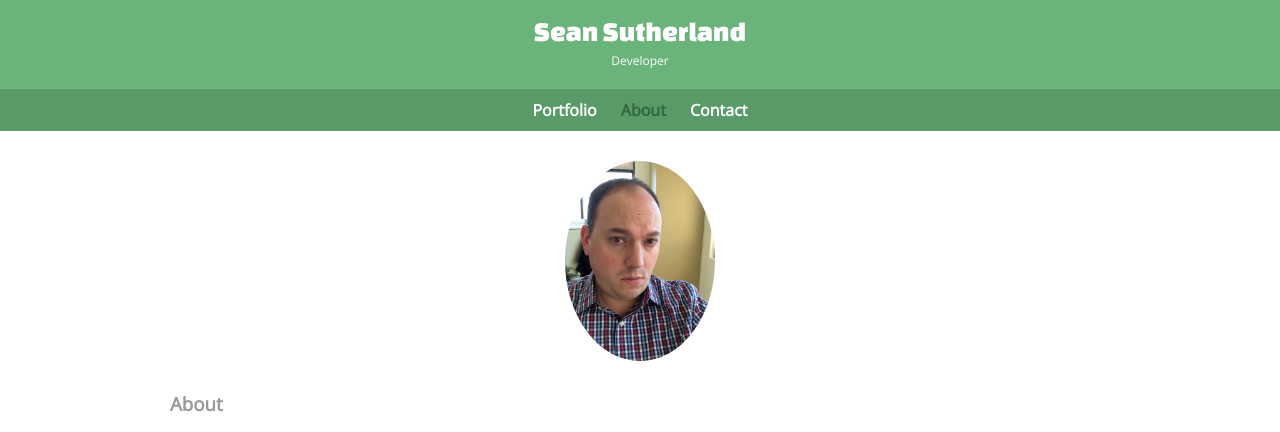
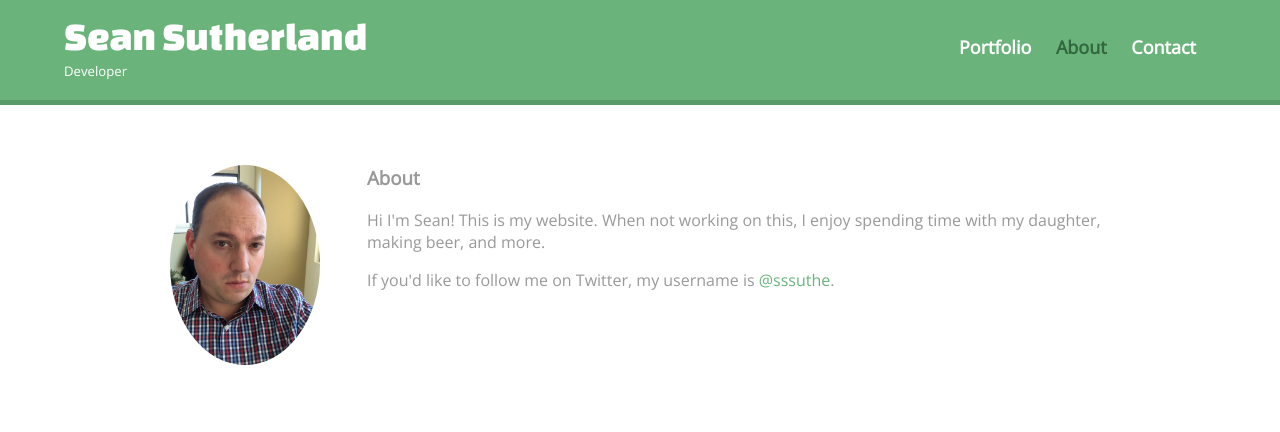
Before and after one commit to sssuthe/PersonalSite, a plain HTML site: page about.html in a window 1280 px wide. Shown: the top 432 px of the page. Drawn offline with nearby package versions, Linux system fonts and the light colour scheme.

Commit message:
Worked out the nav responsive layout

```diff
--- a/about.html
+++ b/about.html
@@ -7,6 +7,7 @@
     <link href="https://fonts.googleapis.com/css?family=Changa+One:400,400i|Open+Sans" rel="stylesheet">
     <link rel="stylesheet" href="css/main.css">
     <link rel="stylesheet" href="css/responsive.css">
+    <meta name="viewport" content="width=device-width, initial-scale=1.0">
   </head>
   <body>
     <header>
--- a/css/responsive.css
+++ b/css/responsive.css
@@ -30,8 +30,51 @@
     #gallery li:nth-child(4n) {
         clear: left
     }
+
+
+    /**********************************
+    PAGE: ABOUT
+    ***********************************/
+
+    .profile-photo {
+        float: left;
+        margin: 0 5% 80px 0;
+    }
 }
 
 @media screen and (min-width: 660px) {
 
+    /**********************************
+    HEADER
+    ***********************************/
+
+    nav {
+        background: none;
+        float: right;
+        font-size: 1.125em;
+        margin-right: 5%;
+        text-align: right;
+        width: 45%;
+    }
+
+    #logo {
+        float: left;
+        margin-left: 5%;
+        text-align: left;
+        width: 45%;
+    }
+
+    h1 {
+        font-size: 2.5em;
+    }
+
+    h2 {
+        font-size: 0.825em;
+        margin-bottom: 20px;
+    }
+
+    header {
+        border-bottom: 5px solid #599a68;
+        margin-bottom: 60px;
+    }
 }
```
Also changed, not shown: contact.html (+1 -0 lines), index.html (+1 -0 lines).
